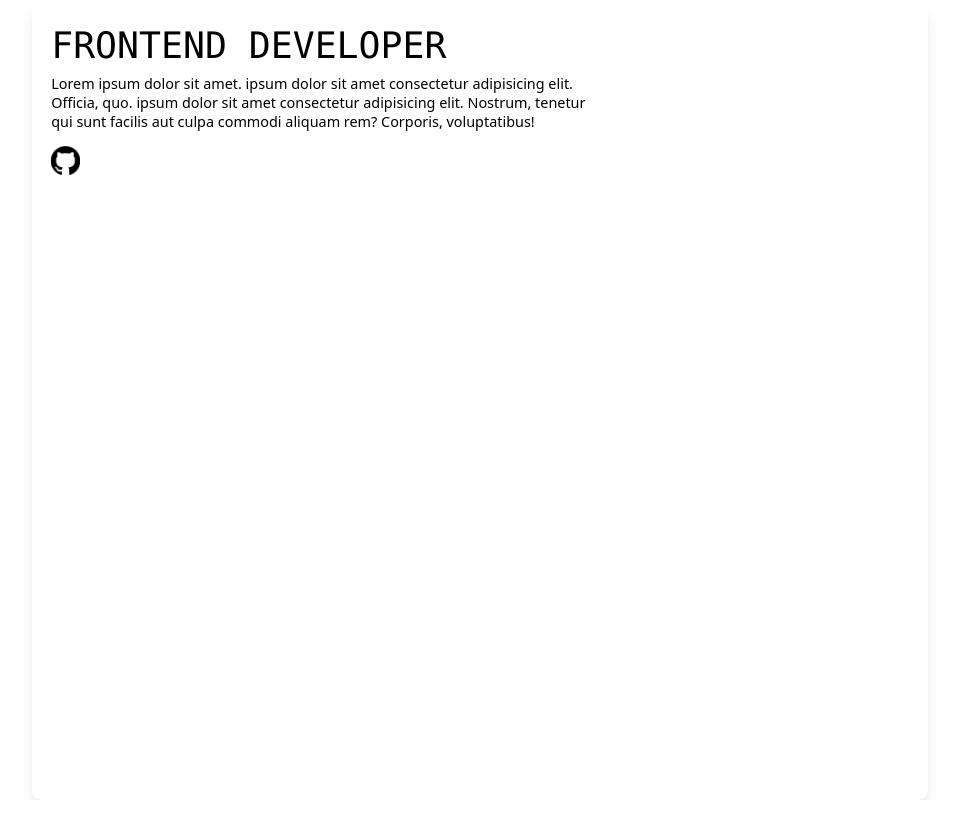
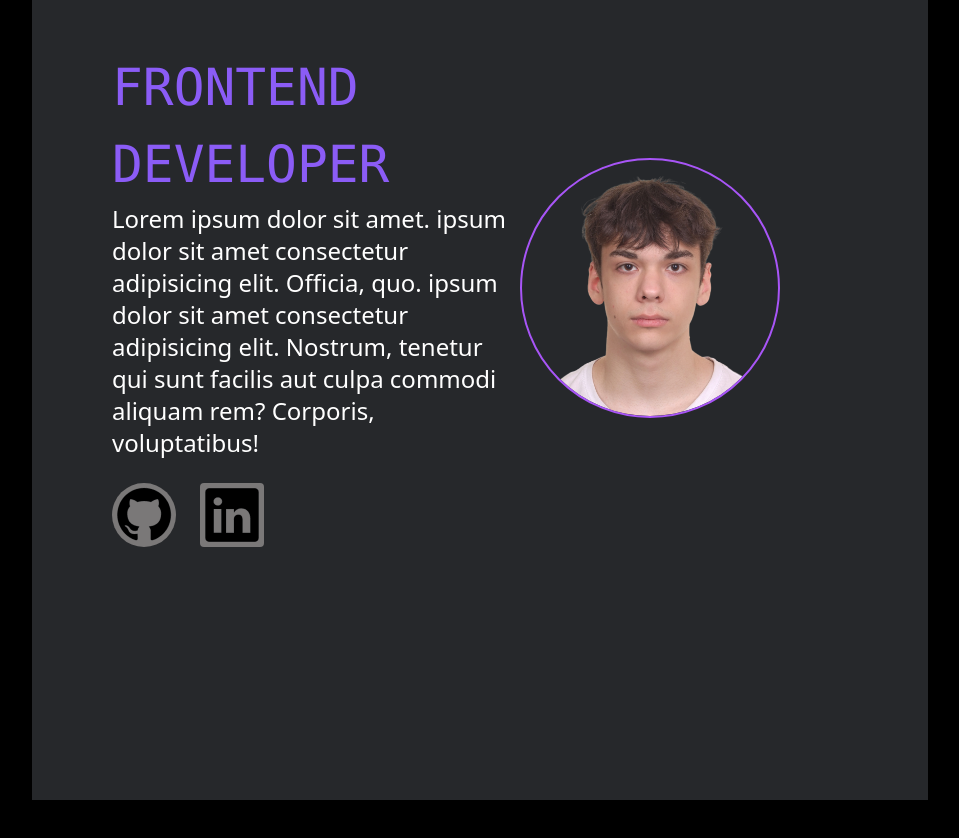
Before and after one commit to xobandech/portfolio, a website: page index.html in a window 1280 px wide. Shown: the top 838 px of the page, without its empty margins (160-1119 px from the left). Before the commit the page ends 800 px from the top, so only its background shows below. Drawn offline with nearby package versions, Linux system fonts and the light colour scheme.

Commit message:
Add some info and links with styling for 1st section

```diff
--- a/index.html
+++ b/index.html
@@ -1,5 +1,5 @@
 <!DOCTYPE html>
-<html class="h-[100%] text-[1.8vh] md:text-[1.8vw] lg:text-[1.5vw] " lang="en">
+<html class="h-[200%] text-[1.2rem] md:text-[1.6rem] lg:text-[2rem] xl:text-[2rem] bg-[#000]" lang="en">
 <head>
   <meta charset="UTF-8" />
   <meta http-equiv="X-UA-Compatible" content="IE=edge" />
@@ -7,24 +7,29 @@
   <title>Oleksandr Shtefan</title>
 </head>
 <body class="h-[100%]">
-    <div class="w-[70%] mx-auto h-[100%] bg-white rounded-lg shadow-lg p-4">
-      <section class="flex my-auto">
-        <div class="w-[65%]">
-          <h1 class="uppercase font-mono md:text text-[1.9rem]">frontend developer</h1>
-          <p class="text-xs">
-            Lorem ipsum dolor sit amet. ipsum dolor sit amet consectetur
-            adipisicing elit. Officia, quo. ipsum dolor sit amet consectetur
-            adipisicing elit. Nostrum, tenetur qui sunt facilis aut culpa
-            commodi aliquam rem? Corporis, voluptatibus!
-          </p>
-          <a href="hhttps://github.com/xobandech" rel="stylesheet" class="inline-block">
-            <button class="mt-3 bg-cover bg-center bg-no-repeat w-6 h-6" style="background-image: url('github-logo.png');"></button>
+  <div class="bg-[#26282b] w-[70%] mx-auto h-[50%] shadow-lg p-4 text-white flex items-center justify-center">
+    <section class="flex mb-28 items-center">
+      <div class="w-[55%] h-[100%] pl-6 items-end pt-4">
+        <h1 class="uppercase font-mono text-[1.3rem] md:text-[1.6rem] text-violet-500">frontend developer</h1>
+        <p class="text-xs">Lorem ipsum dolor sit amet. ipsum dolor sit amet consectetur adipisicing elit. Officia, quo. ipsum dolor sit amet consectetur adipisicing elit. Nostrum, tenetur qui sunt facilis aut culpa commodi aliquam rem? Corporis, voluptatibus!</p>
+        <div class="buttons space-x-2">
+          <!-- GITHUB BUTTON -->
+          <a href="https://github.com/xobandech" rel="stylesheet" class="inline-block">
+            <button class="mt-3 bg-cover bg-center bg-no-repeat w-8 h-8 rounded-2xl" style="background-image: url('/components/github.png')"></button>
           </a>
-
+          <!-- LINKEDIN BUTTON -->
+          <a href="https://www.linkedin.com/in/oleksandr-shtefan-668642242/" rel="stylesheet" class="inline-block">
+            <button class="black mt-3 bg-cover bg-center bg-no-repeat w-8 h-8 rounded-sm" style="background-image: url('/components/linkedin.png')"></button>
+          </a>
         </div>
-        <div class="w-[35%]"></div>
+      </div>
+      <div class="w-[45%] h-[110%]">
+        <!-- HERE MUST BE MY PHOTO -->
+        <img class="w-[20vw] h-[20vw] 2xl:m-auto rounded-full outline-2 outline-purple-500 outline" src="/components/myphoto.png" alt="My Photo">
+      </div>
     </section>
   </div>
+
 </body>
 <script src="https://cdn.tailwindcss.com"></script>
 </html>
```
Also changed, not shown: IMG_8269.JPG (deleted), components/github.png (added), components/linkedin.png (added), components/myphoto.png (added), github-logo.png (deleted). Lines whose indentation alone changed are shown as unchanged.
